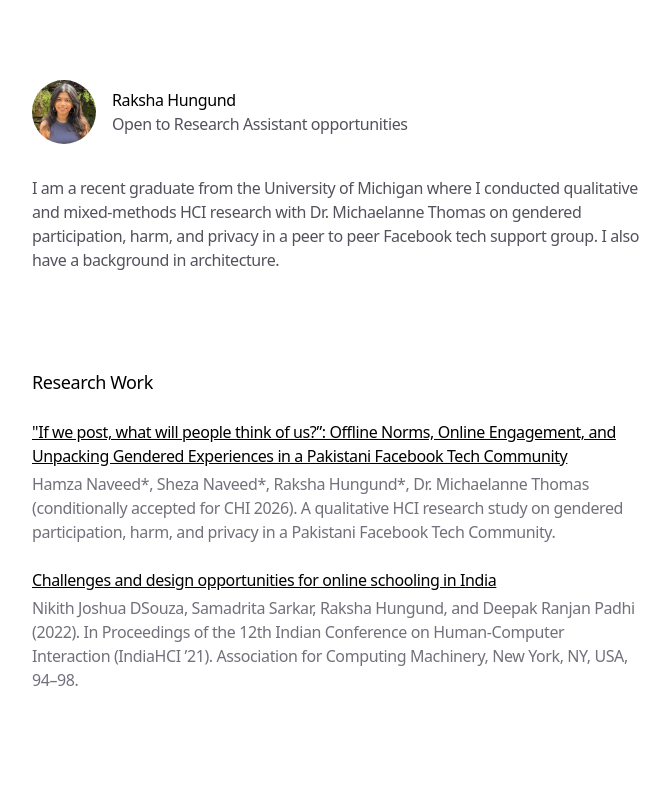
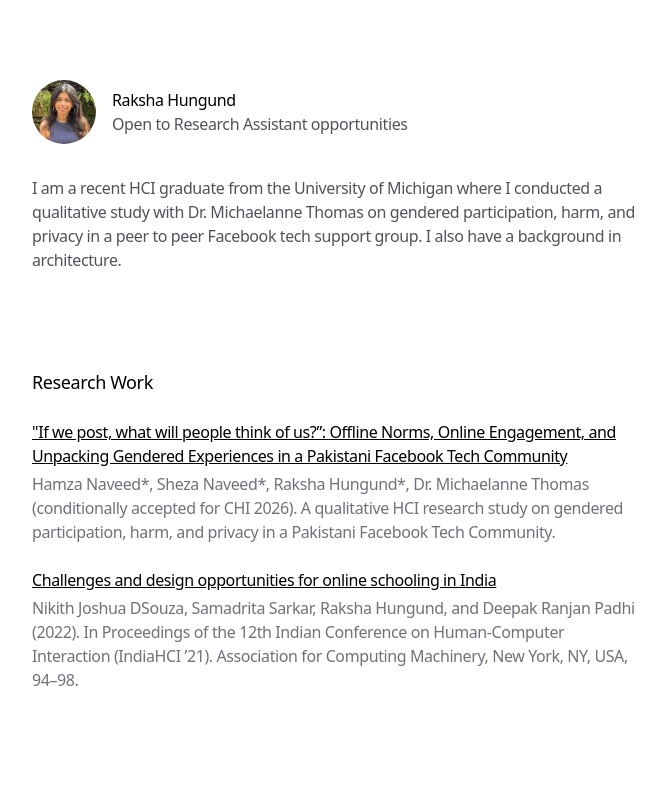
Before and after one commit to rakshavh/rakshavh.github.io, a Next.js app: page / in a window 1280 px wide. Shown: the top 800 px of the page, without its empty margins (304-974 px from the left). Built offline with nearby package versions, Linux system fonts and the light colour scheme.

Commit message:
Updated introduction

```diff
--- a/app/page.tsx
+++ b/app/page.tsx
@@ -140,8 +140,7 @@ export default function Personal() {
       >
         <div className="flex-1">
           <p className="text-zinc-600 dark:text-zinc-400">
-          I am a recent graduate from the University of Michigan where I conducted qualitative and mixed-methods HCI research with Dr. Michaelanne Thomas on gendered participation, harm, and privacy in a peer to peer Facebook tech support group.
-          I also have a background in architecture.
+          I am a recent HCI graduate from the University of Michigan where I conducted a qualitative study with Dr. Michaelanne Thomas on gendered participation, harm, and privacy in a peer to peer Facebook tech support group. I also have a background in architecture.
           </p>
         </div>
       </motion.section>
```
